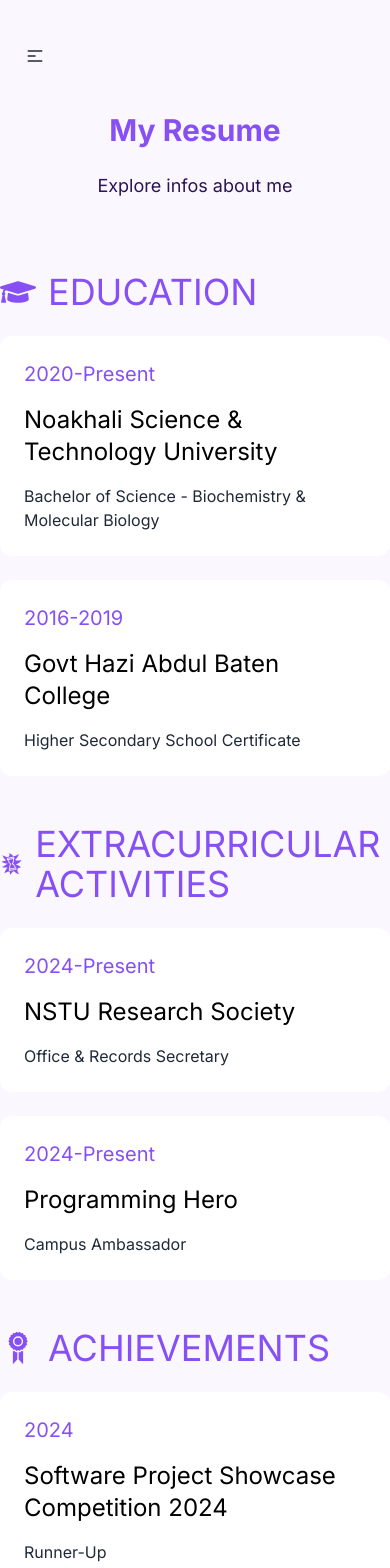
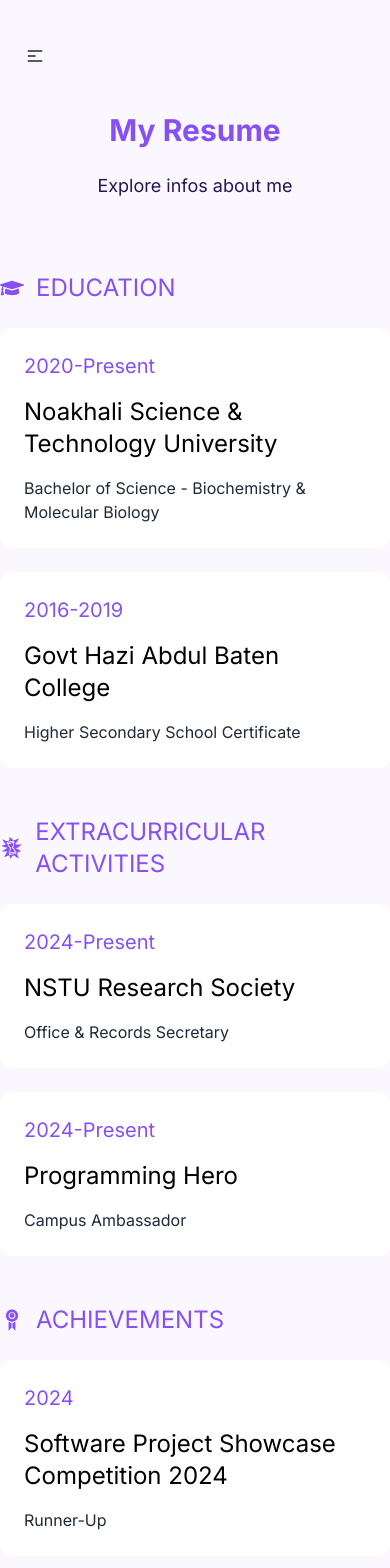
Before and after one commit to tisabbir/md-tarekul-islam-sabbir, a Next.js app: page /resume in a window 390 px wide. Shown: the top 1568 px of the page. Built offline with nearby package versions, Linux system fonts and the light colour scheme.

Commit message:
update (resume) : made responsive

```diff
--- a/src/app/resume/page.js
+++ b/src/app/resume/page.js
@@ -19,7 +19,7 @@ const ResumePage = () => {
             <SectionTitle heading={'My Resume'} subheading={'Explore infos about me'} />
 
             <div className="mt-12">
-                <h1 className="text-4xl text-[#8750F5] flex gap-3 items-center"><FaGraduationCap /> EDUCATION</h1>
+                <h1 className="text-2xl md:text-4xl text-[#8750F5] flex gap-3 items-center"><FaGraduationCap /> EDUCATION</h1>
 
                 <div data-aos="fade-up" data-aos-duration="1000" className="bg-white p-6 rounded-xl space-y-4 mt-6">
                     <h3 className="text-xl text-[#8750F5] ">2020-Present</h3>
@@ -34,7 +34,7 @@ const ResumePage = () => {
 
             </div>
             <div className="mt-12">
-                <h1 className="text-4xl text-[#8750F5] flex gap-3 items-center"><GiExtraTime /> EXTRACURRICULAR ACTIVITIES</h1>
+                <h1 className="text-2xl md:text-4xl text-[#8750F5] flex gap-3 items-center"><GiExtraTime /> EXTRACURRICULAR ACTIVITIES</h1>
 
                 <div data-aos="fade-up" data-aos-duration="1000" className="bg-white p-6 rounded-xl space-y-4 mt-6">
                     <h3 className="text-xl text-[#8750F5] ">2024-Present</h3>
@@ -49,7 +49,7 @@ const ResumePage = () => {
 
             </div>
             <div className="mt-12 mb-12">
-                <h1 className="text-4xl text-[#8750F5] flex gap-3 items-center"> <GiAchievement /> ACHIEVEMENTS</h1>
+                <h1 className="text-2xl md:text-4xl text-[#8750F5] flex gap-3 items-center"> <GiAchievement /> ACHIEVEMENTS</h1>
 
                 <div data-aos="fade-up" data-aos-duration="1000" className="bg-white p-6 rounded-xl space-y-4 mt-6">
                     <h3 className="text-xl text-[#8750F5] ">2024</h3>
```
